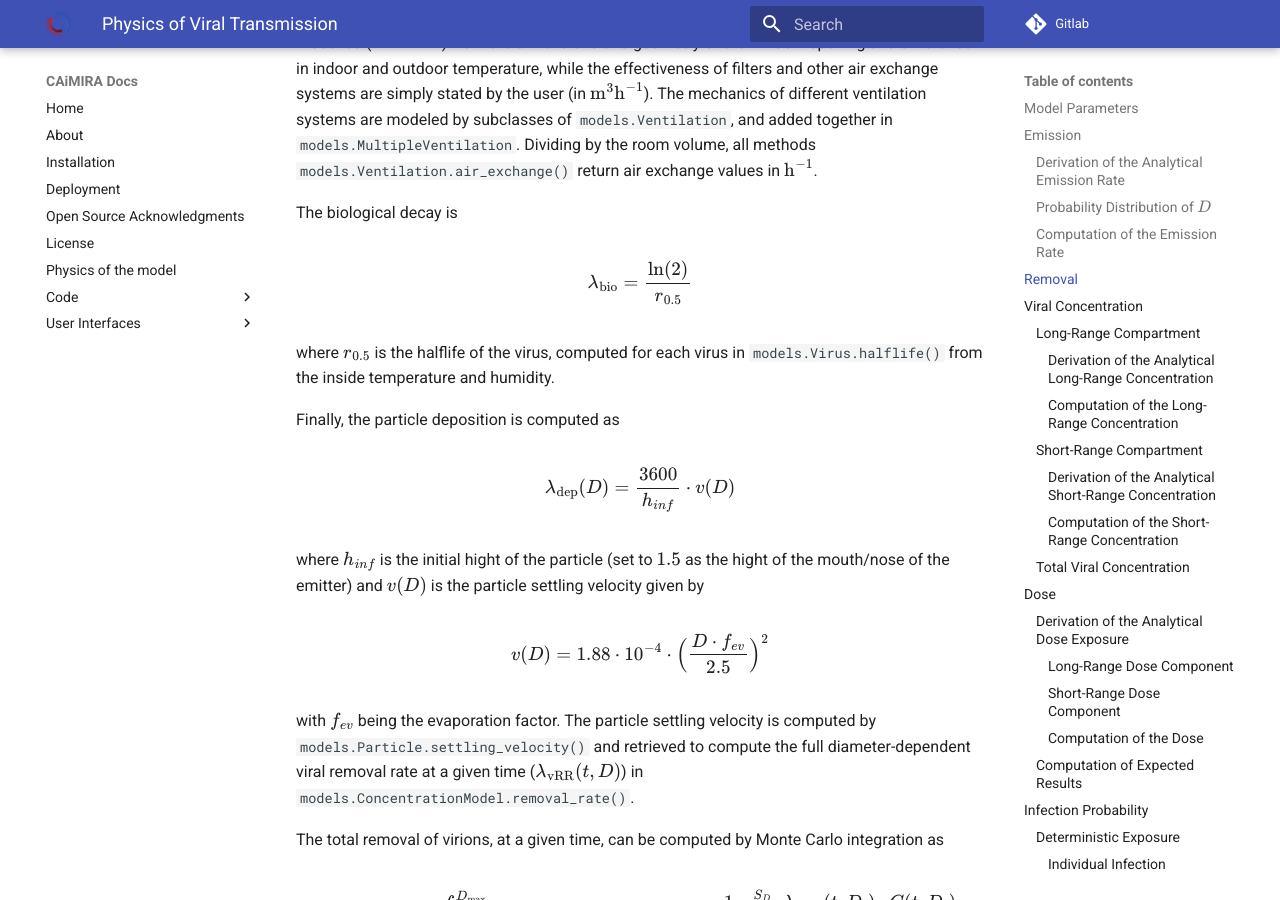
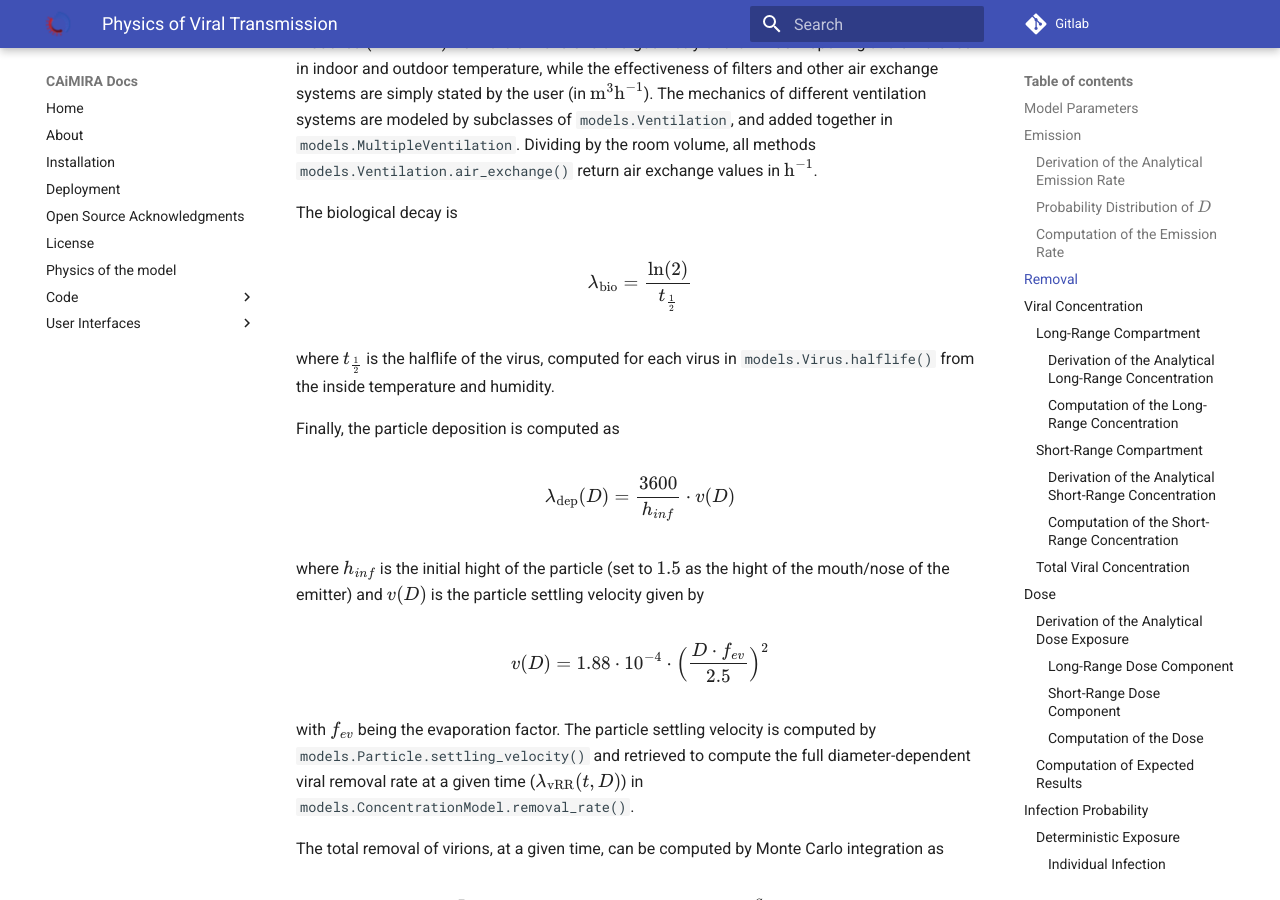
Before and after one commit to CERN/CAiMIRA, an MkDocs documentation site: the page built from caimira/docs/mkdocs/docs/code/viral_transmission.md, in a window 1280 px wide and 900 px high, scrolled down 6646 px. Built offline with MkDocs 1.6.1 and Material for MkDocs 9.7.7, drawn with Linux system fonts in a browser that asks for light colours.

Commit message:
docs: fix symbol for virus halflife

```diff
--- a/caimira/docs/mkdocs/docs/code/viral_transmission.md
+++ b/caimira/docs/mkdocs/docs/code/viral_transmission.md
@@ -269,11 +269,11 @@ The biological decay is
 
 $$
 \begin{equation*}
-\lambda_{\mathrm{bio}} = \frac{\ln(2)}{r_{0.5}}
+\lambda_{\mathrm{bio}} = \frac{\ln(2)}{t_{\frac{1}{2}}}
 \end{equation*}
 $$
 
-where $r_{0.5}$ is the halflife of the virus, computed for each virus in `models.Virus.halflife()` from the inside temperature and humidity.
+where $t_{\frac{1}{2}}$ is the halflife of the virus, computed for each virus in `models.Virus.halflife()` from the inside temperature and humidity.
 
 Finally, the particle deposition is computed as
 
```
